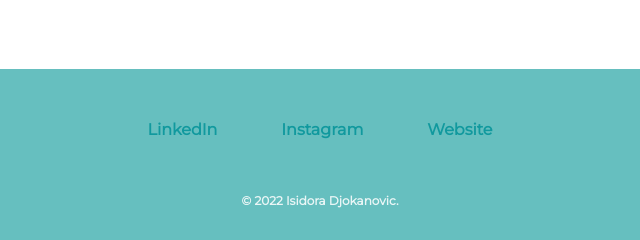
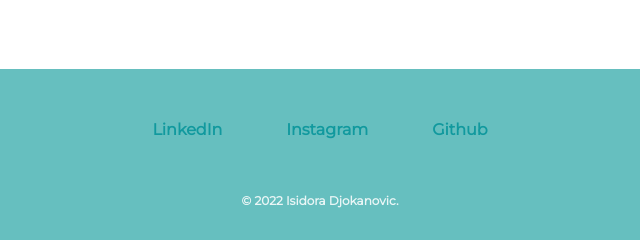
Before and after one commit to isiroda/CV, a plain HTML site: page index.html in a window 1280 px wide. Shown: the part 2604-2844 px from the top of the page, 320-960 px from the left. Drawn offline with Linux system fonts and the light colour scheme.

Commit message:
Update index.html

```diff
--- a/index.html
+++ b/index.html
@@ -50,7 +50,7 @@
       <div class="bottom-container">
         <a class="footer-link" href="https://www.linkedin.com/in/isidora-djokanovic">LinkedIn</a>
         <a class="footer-link" href="https://www.instagram.com/isiroda/">Instagram</a>
-        <a class="footer-link" href="https://www.appbrewery.co/">Website</a>
+        <a class="footer-link" href="https://github.com/isiroda">Github</a>
         <p class="end">© 2022 Isidora Djokanovic.</p>
       </div>
 
```
